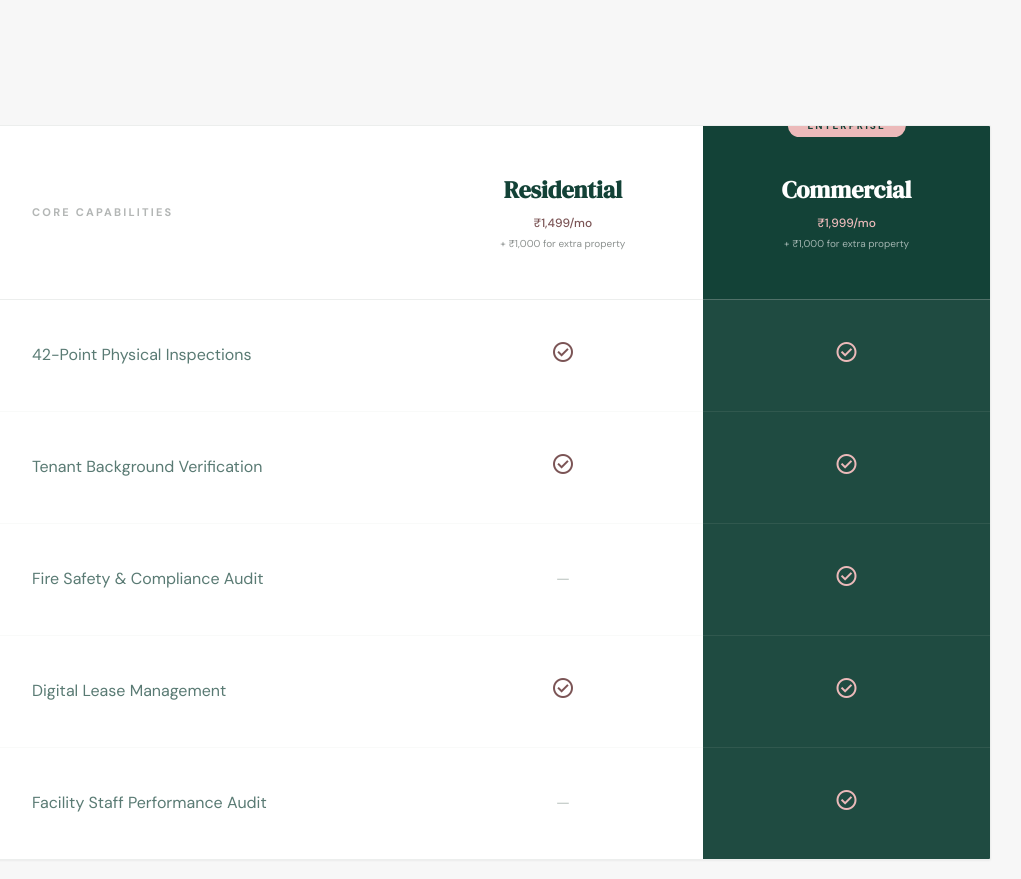
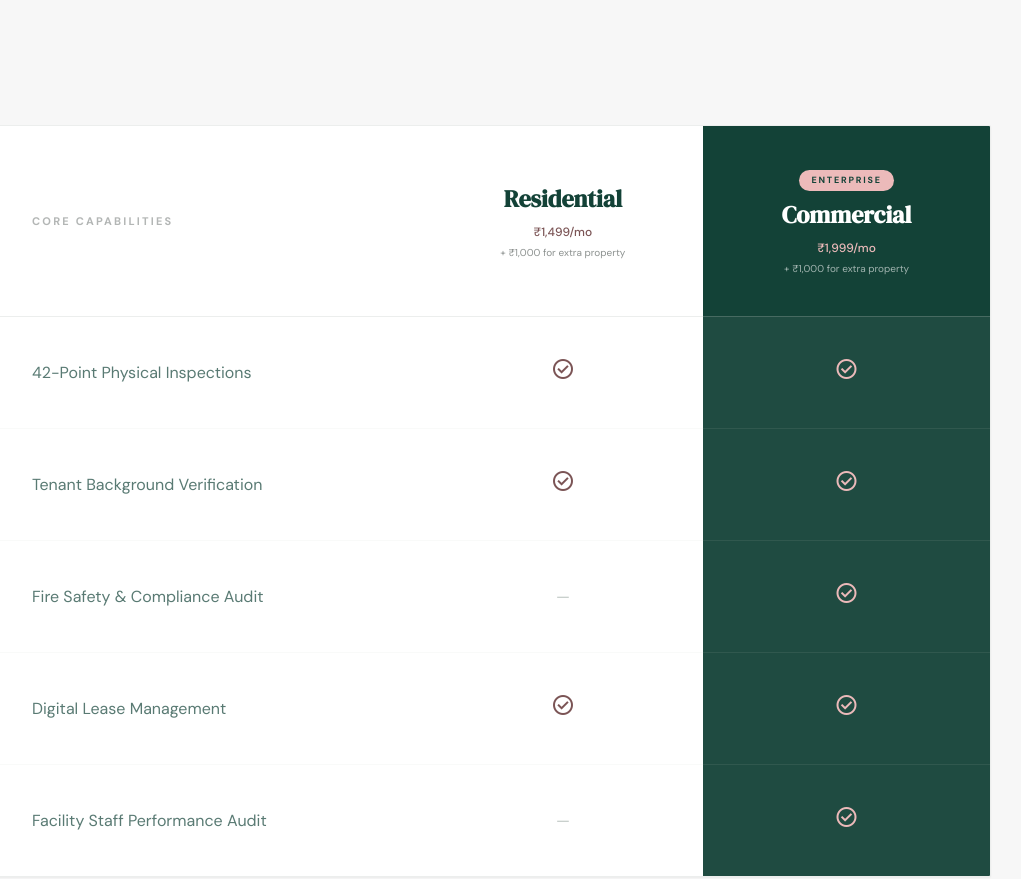
Before and after one commit to hvndal/rentcanpropertyman, a website: page public/index.html in a window 1280 px wide. Shown: the part 2714-3593 px from the top of the page, without its empty margins (149-1170 px from the left). Drawn offline with nearby package versions, Linux system fonts and the light colour scheme; a web font is replaced by a local one.

Commit message:
Fix visual overflow in pricing table headers and resolve empty links

```diff
--- a/public/index.html
+++ b/public/index.html
@@ -107,7 +107,7 @@
 <a class="font-label-caps text-label-caps uppercase text-white font-bold border-b-2 border-accent transition-all duration-200" href="dashboard.html">Properties</a>
 <a class="font-label-caps text-label-caps uppercase text-white/70 hover:text-white transition-colors duration-300" href="payments.html">Rentals</a>
 <a class="font-label-caps text-label-caps uppercase text-white/70 hover:text-white transition-colors duration-300" href="reports.html">Invest</a>
-<a class="font-label-caps text-label-caps uppercase text-white/70 hover:text-white transition-colors duration-300" href="#">About</a>
+<a class="font-label-caps text-label-caps uppercase text-white/70 hover:text-white transition-colors duration-300" href="#footer">About</a>
 </div>
 <div class="flex items-center gap-6">
 <a class="font-label-caps text-label-caps uppercase text-white/70 hover:text-white transition-all duration-200" href="login.html">Login</a>
@@ -277,17 +277,18 @@
 <h2 class="font-display-lg text-5xl md:text-6xl text-primary tracking-tight">Service Tiers</h2>
 </div>
 <div class="bg-white border border-outline-variant/30 shadow-sm overflow-hidden rounded-sm">
-<table class="w-full text-left">
+<div class="overflow-x-auto">
+<table class="w-full text-left min-w-[600px]">
 <thead>
 <tr class="border-b border-outline-variant/30">
-<th class="py-12 px-10 font-label-caps text-[11px] text-on-surface-variant/40 uppercase tracking-[0.2em]">Core Capabilities</th>
-<th class="py-12 px-10 text-center">
+<th class="py-10 px-10 font-label-caps text-[11px] text-on-surface-variant/40 uppercase tracking-[0.2em] align-middle">Core Capabilities</th>
+<th class="py-10 px-10 text-center align-middle">
 <span class="font-headline-md text-2xl text-primary">Residential</span>
 <div class="text-[12px] font-medium text-secondary mt-2">₹1,499/mo</div>
 <div class="text-[10px] text-on-surface-variant/60 mt-1 font-light">+ ₹1,000 for extra property</div>
 </th>
-<th class="py-12 px-10 text-center relative bg-primary text-white">
-<div class="absolute -top-3 left-1/2 -translate-x-1/2 bg-accent text-primary px-5 py-1 text-[10px] font-bold uppercase tracking-[0.2em] rounded-full">Enterprise</div>
+<th class="py-10 px-10 text-center align-middle bg-primary text-white">
+<div class="mb-2"><span class="bg-accent text-primary px-3 py-1 text-[9px] font-bold uppercase tracking-[0.2em] rounded-full inline-block">Enterprise</span></div>
 <span class="font-headline-md text-2xl">Commercial</span>
 <div class="text-[12px] font-medium text-accent mt-2">₹1,999/mo</div>
 <div class="text-[10px] text-white/60 mt-1 font-light">+ ₹1,000 for extra property</div>
@@ -322,6 +323,7 @@
 </tr>
 </tbody>
 </table>
+</div>
 </div>
 <div class="mt-24 flex flex-col items-center gap-12">
 <p class="text-[12px] text-on-surface-variant/40 italic font-medium tracking-wide">* Commercial plan tailored for retail, offices, and clinics over 2,000 sq.ft.</p>
@@ -368,7 +370,7 @@
 </div>
 </div>
 <!-- Footer -->
-<footer class="w-full pt-32 pb-16 bg-white border-t border-outline-variant/20">
+<footer id="footer" class="w-full pt-32 pb-16 bg-white border-t border-outline-variant/20">
 <div class="grid grid-cols-1 md:grid-cols-4 gap-gutter px-margin-desktop max-w-container-max mx-auto mb-32">
 <div class="col-span-1">
 <div class="font-display-lg text-3xl text-primary mb-10 tracking-tight font-bold">RentCan</div>
```
